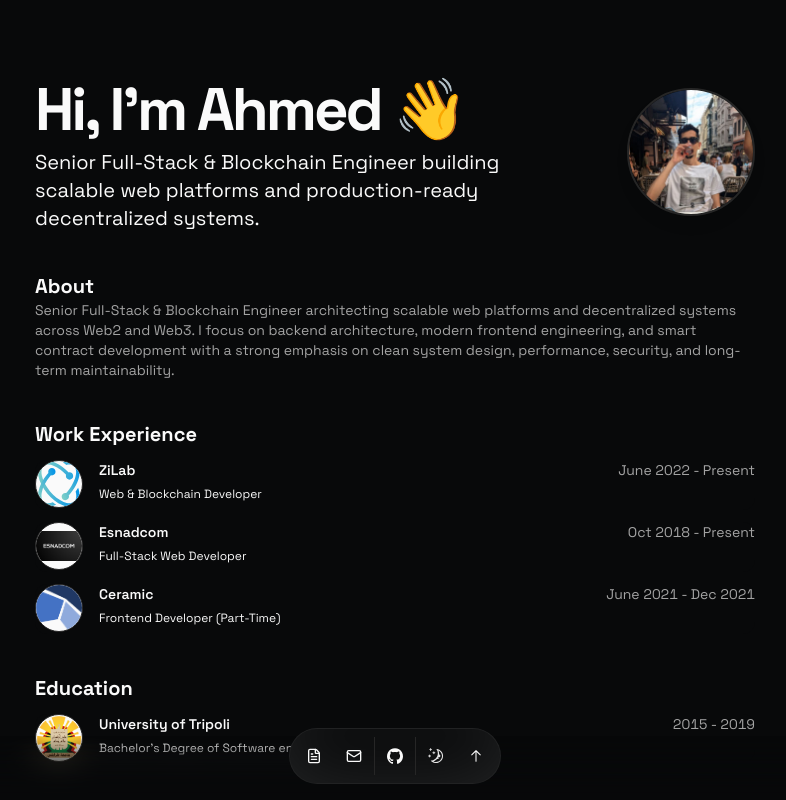
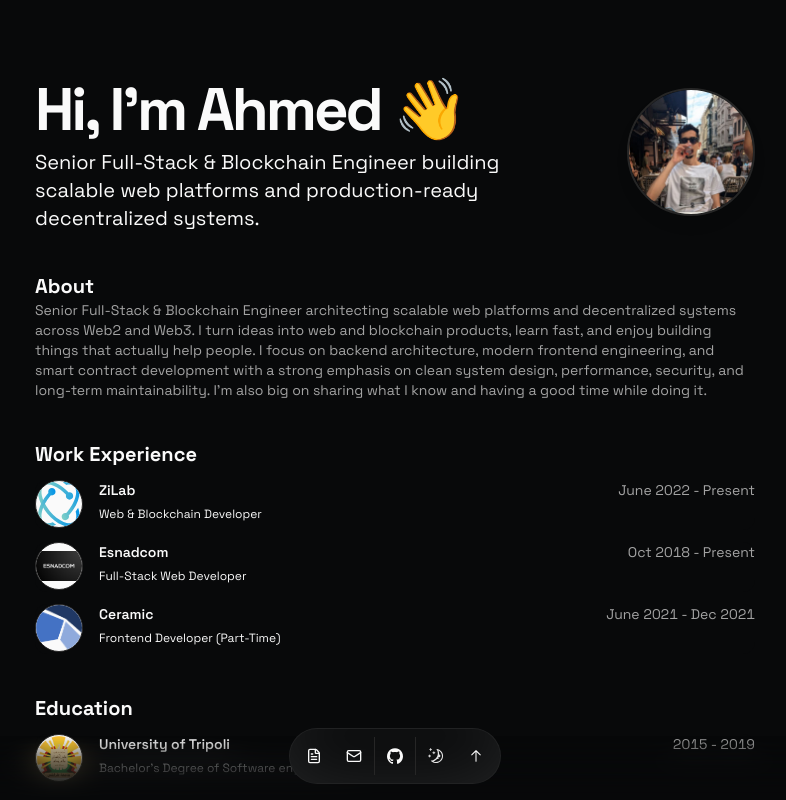
Before and after one commit to Ahmedelforjani/portfolio, a Next.js app: page / in a window 1280 px wide. Shown: the top 800 px of the page, without its empty margins (245-1031 px from the left). Built offline with nearby package versions, Linux system fonts and the light colour scheme.

Commit message:
Update resume.tsx

```diff
--- a/src/data/resume.tsx
+++ b/src/data/resume.tsx
@@ -9,7 +9,7 @@ export const DATA = {
   description:
     "Senior Full-Stack & Blockchain Engineer building scalable web platforms and production-ready decentralized systems.",
   summary:
-    "Senior Full-Stack & Blockchain Engineer architecting scalable web platforms and decentralized systems across Web2 and Web3. I focus on backend architecture, modern frontend engineering, and smart contract development with a strong emphasis on clean system design, performance, security, and long-term maintainability.",
+    "Senior Full-Stack & Blockchain Engineer architecting scalable web platforms and decentralized systems across Web2 and Web3. I turn ideas into web and blockchain products, learn fast, and enjoy building things that actually help people. I focus on backend architecture, modern frontend engineering, and smart contract development with a strong emphasis on clean system design, performance, security, and long-term maintainability. I'm also big on sharing what I know and having a good time while doing it.",
   avatarUrl: "/me.jpg",
   skills: [
     "Vue",
```
